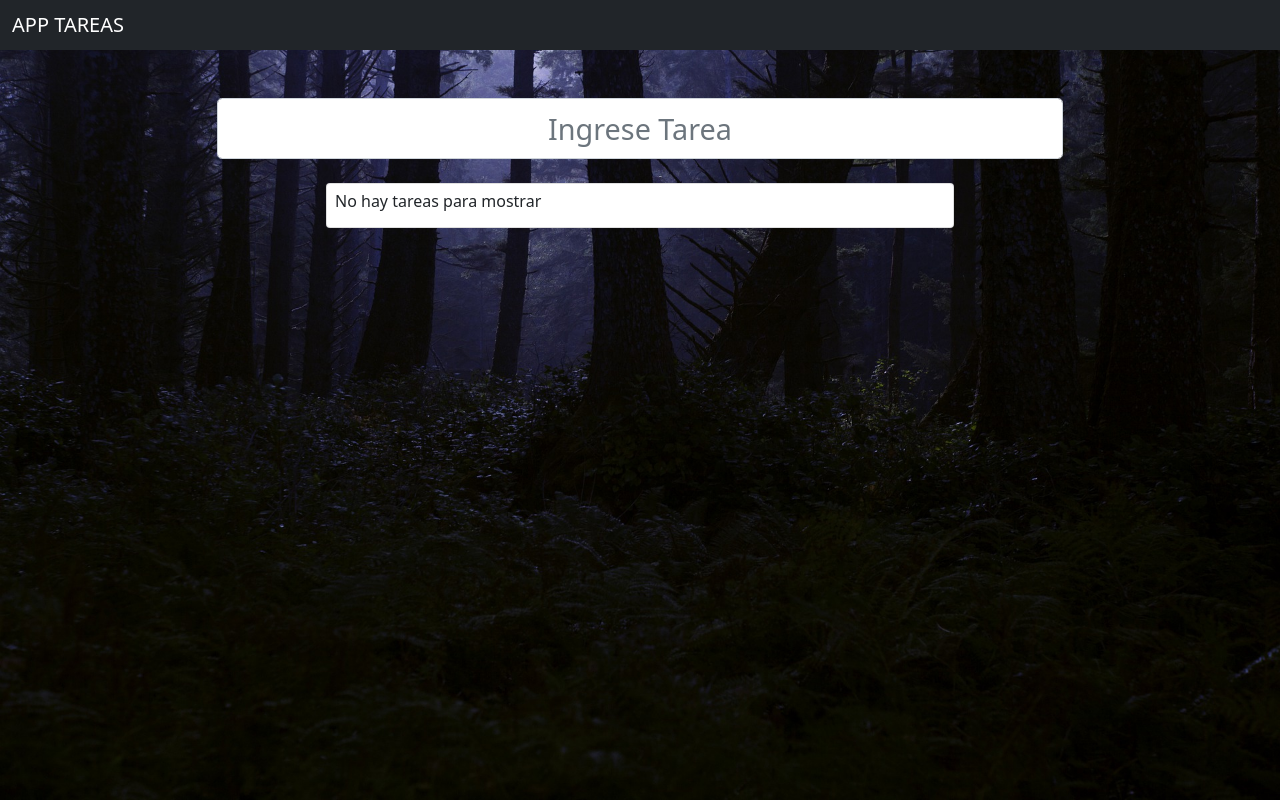
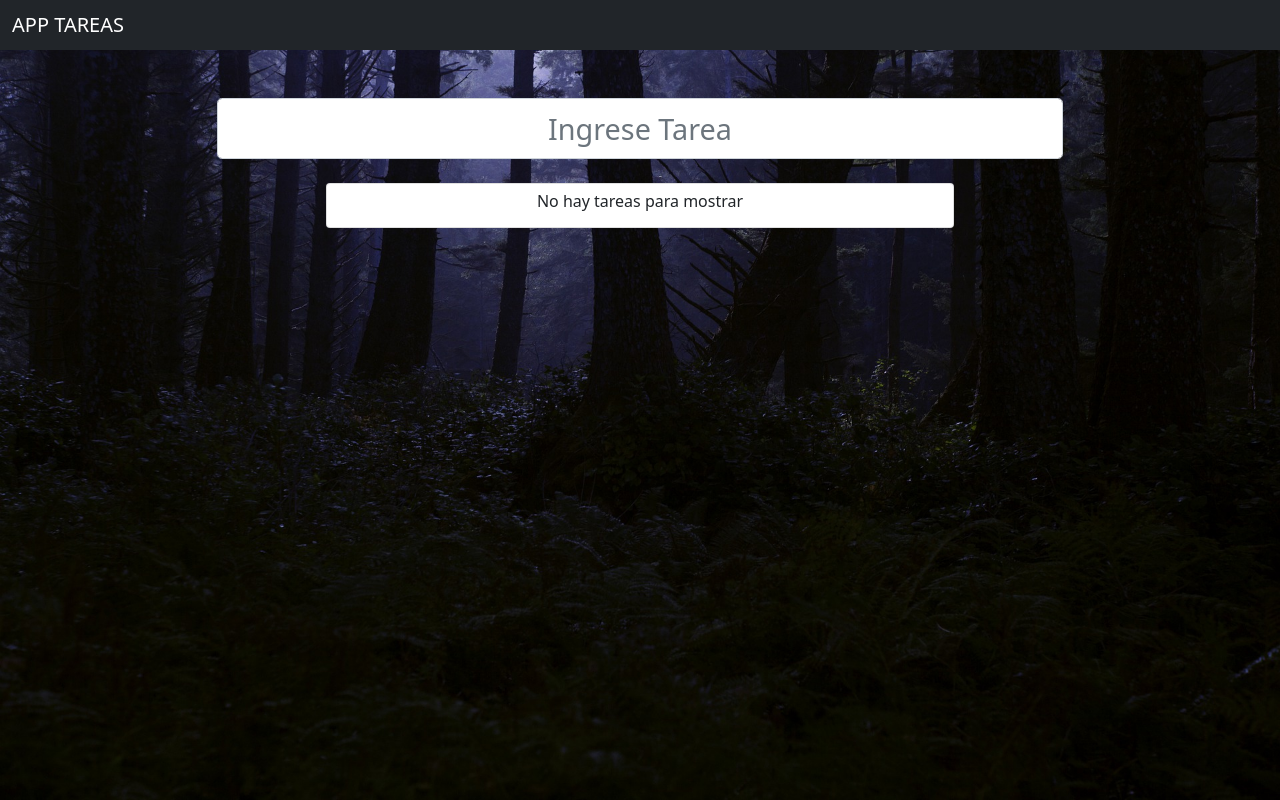
Before and after one commit to BROROZCO/Angular-Tareas, an Angular app: page / in a window 1280 px wide. Built offline with nearby package versions, Linux system fonts and the light colour scheme.

Commit message:
Version final sin DB

```diff
--- a/src/app/Components/tareas/tareas.component.css
+++ b/src/app/Components/tareas/tareas.component.css
@@ -6,6 +6,10 @@ input{
     font-size: 1.8rem;
 }
 
+.b-texto{
+    text-align: center;
+}
+
 .cursor{
     cursor: pointer;
 }
--- a/src/app/Components/tareas/tareas.component.html
+++ b/src/app/Components/tareas/tareas.component.html
@@ -6,13 +6,15 @@
 
         <div class="col-lg-6 offset-lg-3 mt-4">
             <div *ngIf="listaTareas.length === 0" class="card p-2">
-                <h6>No hay tareas para mostrar</h6>
+                <h6 class="b-texto">No hay tareas para mostrar</h6>
             </div>
 
             <ul class="list-group ">
                 <li *ngFor="let tarea_x of auxilar; let i = index" class="list-group-item d-flex justify-content-between">
-                    <span class="cursor">
-                        <i class="far fa-circle"></i>
+                    <span class="cursor" (click)="actualizarTarea(i)">
+                        <i [class.text-success]="listaTareas[i].estado" [ngClass]="listaTareas[i].estado ? 'fas fa-check-circle' : 'far fa-circle' "></i>
+                        <!-- <i class="far fa-circle"></i>
+                        <i class="fas fa-check-circle"></i> -->
                     </span>
                     {{auxilar[i]}}
                     <span class="cursor text-danger" (click)="eliminarTarea(i)" >
--- a/src/app/Components/tareas/tareas.component.ts
+++ b/src/app/Components/tareas/tareas.component.ts
@@ -49,8 +49,8 @@ export class TareasComponent implements OnInit {
   }
 
   // Actualizar Tarea
-  actualizarTarea(tarea_1: Tareas, index: number): void{
-    this.listaTareas[index].estado = !tarea_1.estado;
+  actualizarTarea( index: number): void{
+    this.listaTareas[index].estado = !this.listaTareas[index].estado;
   }
 
 }
```
